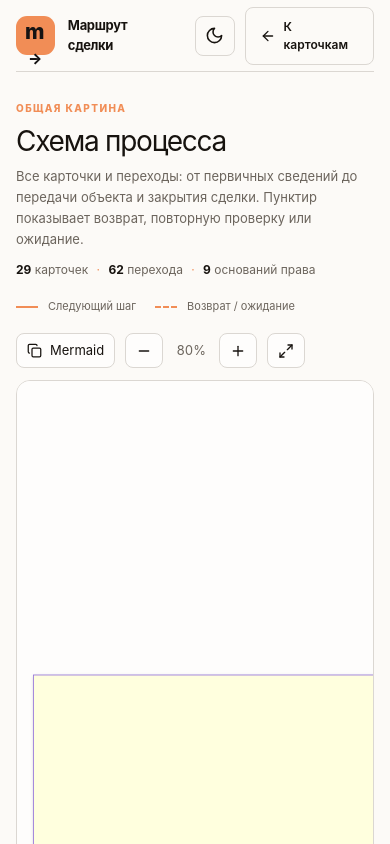
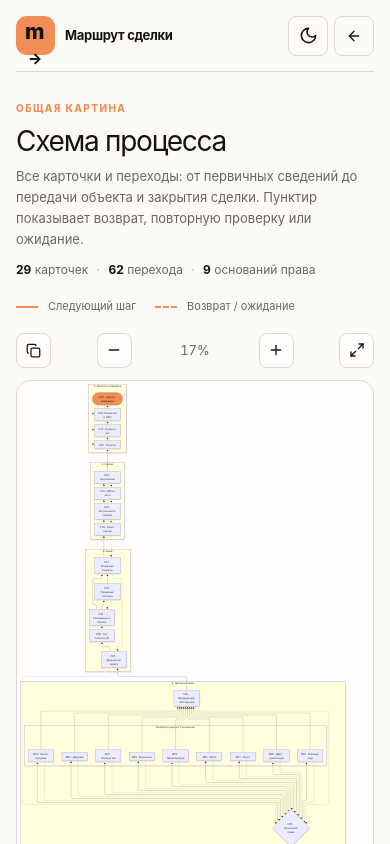
Before and after one commit to vinneyto/realestate-flow, a Next.js app: page /map in a window 390 px wide. Shown: the top 844 px of the page. Built offline with nearby package versions, Linux system fonts and the light colour scheme.

Commit message:
Fix process map rendering, fit zoom, and mobile layout

```diff
--- a/src/app/map/ProcessMap.tsx
+++ b/src/app/map/ProcessMap.tsx
@@ -8,12 +8,14 @@ import { buildWorkflowDiagram, diagramStats } from "@/features/workflow/diagram"
 
 const diagram = buildWorkflowDiagram();
 let renderId = 0;
+let renderQueue = Promise.resolve();
 
 export default function ProcessMap() {
   const [theme, setTheme] = useState<"light" | "dark">("light");
   const [svg, setSvg] = useState("");
   const [error, setError] = useState(false);
   const [zoom, setZoom] = useState(0.8);
+  const [renderAttempt, setRenderAttempt] = useState(0);
   const [returnHref, setReturnHref] = useState("/");
   const [copied, setCopied] = useState(false);
   const viewport = useRef<HTMLDivElement>(null);
@@ -29,16 +31,30 @@ export default function ProcessMap() {
     async function render() {
       try {
         const mermaid = (await import("mermaid")).default;
+        if (cancelled) return;
         mermaid.initialize({ startOnLoad: false, theme: theme === "dark" ? "dark" : "default", securityLevel: "strict", flowchart: { htmlLabels: false, useMaxWidth: false, nodeSpacing: 28, rankSpacing: 46, curve: "basis" } });
         const result = await mermaid.render(`workflow-overview-${++renderId}`, diagram);
         if (!cancelled) { setSvg(result.svg); setError(false); }
-      } catch {
-        if (!cancelled) setError(true);
+      } catch (cause) {
+        console.error("Не удалось построить Mermaid-схему", cause);
+        if (!cancelled) { setError(true); setSvg(""); }
       }
     }
-    void render();
+    // Mermaid uses shared DOM and configuration; concurrent renders can corrupt one another.
+    renderQueue = renderQueue.then(render);
     return () => { cancelled = true; };
-  }, [theme]);
+  }, [theme, renderAttempt]);
+
+  useEffect(() => {
+    if (!svg) return;
+    const frame = requestAnimationFrame(() => {
+      const graph = viewport.current?.querySelector("svg");
+      if (!graph || !viewport.current) return;
+      const width = graph.viewBox.baseVal.width;
+      if (width) setZoom(Math.max(0.08, Math.min(1, (viewport.current.clientWidth - 28) / width)));
+    });
+    return () => cancelAnimationFrame(frame);
+  }, [svg]);
 
   function toggleTheme() {
     const next = theme === "dark" ? "light" : "dark";
@@ -50,7 +66,7 @@ export default function ProcessMap() {
     const graph = viewport.current?.querySelector("svg");
     if (!graph || !viewport.current) return;
     const width = graph.viewBox.baseVal.width || graph.getBoundingClientRect().width / zoom;
-    setZoom(Math.max(0.25, Math.min(1, (viewport.current.clientWidth - 32) / width)));
+    setZoom(Math.max(0.08, Math.min(1, (viewport.current.clientWidth - 28) / width)));
     viewport.current.scrollTo({ top: 0, left: 0 });
   }
   async function copySource() {
@@ -61,12 +77,12 @@ export default function ProcessMap() {
   return <main className="shell map-page">
     <header className="topbar">
       <div className="brand"><div className="brand-mark">m<span>→</span></div><div><strong>Маршрут сделки</strong><small>Карта процесса</small></div></div>
-      <div className="toolbar"><Button variant="ghost" className="icon-button" onClick={toggleTheme} aria-label={theme === "dark" ? "Включить светлую тему" : "Включить тёмную тему"}>{theme === "dark" ? <Sun size={19} /> : <Moon size={19} />}</Button><Link className="map-back" href={returnHref}><ArrowLeft size={16} /> К карточкам</Link></div>
+      <div className="toolbar"><Button variant="ghost" className="icon-button" onClick={toggleTheme} aria-label={theme === "dark" ? "Включить светлую тему" : "Включить тёмную тему"}>{theme === "dark" ? <Sun size={19} /> : <Moon size={19} />}</Button><Link className="map-back" href={returnHref} aria-label="К карточкам"><ArrowLeft size={16} /><span>К карточкам</span></Link></div>
     </header>
     <section className="map-heading"><div><span className="map-eyebrow">ОБЩАЯ КАРТИНА</span><h1>Схема процесса</h1><p>Все карточки и переходы: от первичных сведений до передачи объекта и закрытия сделки. Пунктир показывает возврат, повторную проверку или ожидание.</p></div><div className="map-counts"><strong>{diagramStats.cards}</strong> карточек <span>·</span> <strong>{diagramStats.choices}</strong> перехода <span>·</span> <strong>{diagramStats.ownershipBases}</strong> оснований права</div></section>
-    <div className="map-controls"><div className="map-legend"><span className="solid-line" /> Следующий шаг <span className="dashed-line" /> Возврат / ожидание</div><div className="map-actions"><Button variant="outline" onClick={copySource}><Copy size={15} />{copied ? "Скопировано" : "Mermaid"}</Button><Button variant="outline" onClick={() => setZoom(value => Math.max(0.25, +(value - 0.15).toFixed(2)))} aria-label="Уменьшить"><Minus size={16} /></Button><span className="zoom-label">{Math.round(zoom * 100)}%</span><Button variant="outline" onClick={() => setZoom(value => Math.min(2, +(value + 0.15).toFixed(2)))} aria-label="Увеличить"><Plus size={16} /></Button><Button variant="outline" onClick={fitDiagram} aria-label="Уместить схему по ширине"><Maximize2 size={16} /></Button></div></div>
+    <div className="map-controls"><div className="map-legend"><span className="solid-line" /> Следующий шаг <span className="dashed-line" /> Возврат / ожидание</div><div className="map-actions"><Button variant="outline" onClick={copySource} aria-label="Скопировать Mermaid-код"><Copy size={15} /><span>{copied ? "Скопировано" : "Mermaid"}</span></Button><Button variant="outline" onClick={() => setZoom(value => Math.max(0.08, +(value - 0.15).toFixed(2)))} aria-label="Уменьшить"><Minus size={16} /></Button><span className="zoom-label">{Math.round(zoom * 100)}%</span><Button variant="outline" onClick={() => setZoom(value => Math.min(2, +(value + 0.15).toFixed(2)))} aria-label="Увеличить"><Plus size={16} /></Button><Button variant="outline" onClick={fitDiagram} aria-label="Уместить схему по ширине"><Maximize2 size={16} /></Button></div></div>
     <div className="map-viewport" ref={viewport} aria-label="Mermaid-схема маршрута сделки">
-      {error ? <p className="map-status">Не удалось построить схему. Скопируйте Mermaid-код и откройте его в редакторе схем.</p> : !svg ? <p className="map-status">Строим схему…</p> : <div className="map-diagram" style={{ zoom }} dangerouslySetInnerHTML={{ __html: svg }} />}
+      {error ? <div className="map-status">Не удалось построить схему. <Button variant="outline" onClick={() => setRenderAttempt(value => value + 1)}>Повторить</Button></div> : !svg ? <p className="map-status">Строим схему…</p> : <div className="map-diagram" style={{ zoom }} dangerouslySetInnerHTML={{ __html: svg }} />}
     </div>
   </main>;
 }
--- a/src/app/map/map.css
+++ b/src/app/map/map.css
@@ -20,5 +20,20 @@
 .map-diagram { display:table; padding:22px; transform-origin:top left; }
 .map-diagram svg { display:block; max-width:none; height:auto; }
 .map-status { margin:0; padding:30px; color:var(--muted-foreground); }
+.map-status button { margin-left:12px; }
 @media(max-width:800px) { .map-heading { align-items:flex-start; flex-direction:column; gap:12px; }.map-controls { flex-direction:column; align-items:flex-start; }.map-actions { flex-wrap:wrap; }.map-viewport { min-height:60vh; max-height:72vh; } }
-@media(max-width:500px) { .map-heading { margin:26px 0 20px; }.map-back { font-size:12px; }.map-legend { flex-wrap:wrap; line-height:1.4; }.map-counts { white-space:normal; }.map-diagram { padding:12px; } }
+@media(max-width:500px) {
+  .map-page .topbar { gap:10px; }
+  .map-page .brand { gap:10px; min-width:0; }
+  .map-page .brand strong { white-space:nowrap; }
+  .map-page .toolbar { gap:6px; flex:none; }
+  .map-back { width:40px; height:40px; padding:0; justify-content:center; }
+  .map-back span { display:none; }
+  .map-heading { margin:26px 0 20px; }
+  .map-legend { flex-wrap:wrap; line-height:1.4; }
+  .map-counts { white-space:normal; }
+  .map-actions { width:100%; justify-content:space-between; gap:5px; }
+  .map-actions button { min-width:35px; padding:7px; }
+  .map-actions button:first-child span { display:none; }
+  .map-diagram { padding:12px; }
+}
--- a/src/features/workflow/diagram.ts
+++ b/src/features/workflow/diagram.ts
@@ -18,7 +18,7 @@ const order: CardId[] = ["C01", "C02", "C03", "C04", "C05", ...basisIds, "C06",
 const position = new Map(order.map((id, index) => [id, index]));
 
 export function buildWorkflowDiagram(): string {
-  const lines = ["flowchart TB"];
+  const lines = ["flowchart BT"];
   for (const [phaseIndex, phase] of phases.entries()) {
     lines.push(`  subgraph phase_${phase.id}["${phaseIndex + 1}. ${phase.label}"]`);
     for (const card of Object.values(cards).filter(item => item.phase === phase.id)) {
```
